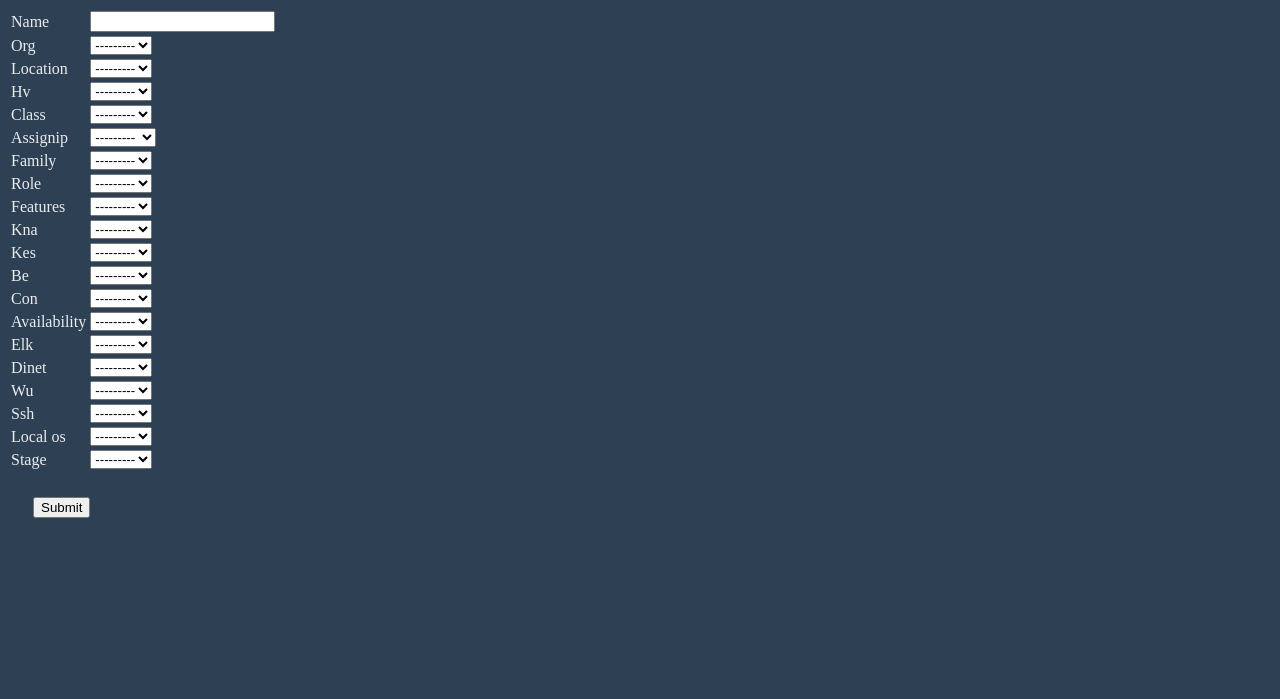
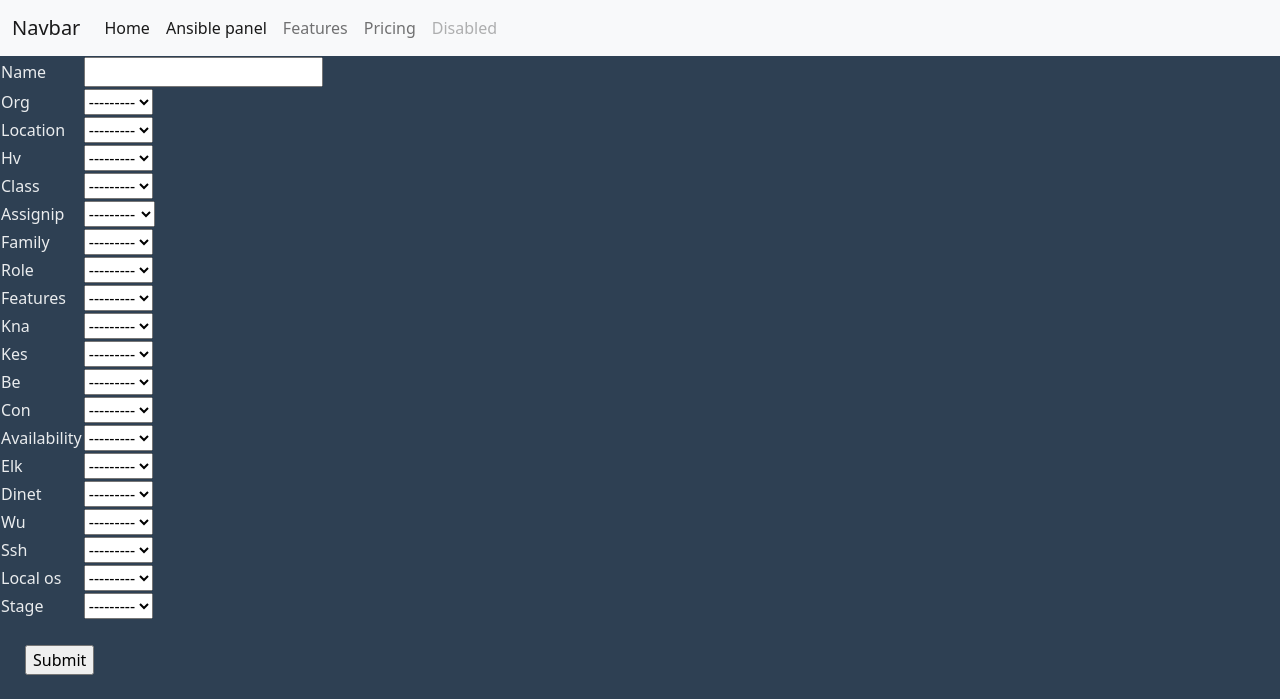
Before and after one commit to Chloy/AdminPanel, a Django app: template WorkProject/ansible_admin_panel/templates/ansible_admin_panel/add_host.html in a window 1280 px wide. Shown: the top 699 px of the page. Run offline with Django 4.2, Linux system fonts and the light colour scheme; the template is opened without the code that fills it: values that come from a table or form of the project are taken from there, others are empty; data comes from the database, SQL or seed files in the repository; both versions use the stored data as it was after the commit.

Commit message:
Add nav bar and refactor html

```diff
--- a/WorkProject/WorkProject/settings.py
+++ b/WorkProject/WorkProject/settings.py
@@ -9,8 +9,10 @@ https://docs.djangoproject.com/en/4.0/topics/settings/
 For the full list of settings and their values, see
 https://docs.djangoproject.com/en/4.0/ref/settings/
 """
+
 import creds
 from pathlib import Path
+from os import path
 
 # Build paths inside the project like this: BASE_DIR / 'subdir'.
 BASE_DIR = Path(__file__).resolve().parent.parent
@@ -55,7 +57,9 @@ ROOT_URLCONF = 'WorkProject.urls'
 TEMPLATES = [
     {
         'BACKEND': 'django.template.backends.django.DjangoTemplates',
-        'DIRS': [],
+        'DIRS': [
+            path.join(BASE_DIR, 'templates')
+        ],
         'APP_DIRS': True,
         'OPTIONS': {
             'context_processors': [
--- a/WorkProject/WorkProject/urls.py
+++ b/WorkProject/WorkProject/urls.py
@@ -15,8 +15,10 @@ Including another URLconf
 """
 from django.contrib import admin
 from django.urls import path, include
+from . import views
 
 urlpatterns = [
+    path('', views.home, name='home'),
     path('admin/', admin.site.urls),
-    path('', include('ansible_admin_panel.urls')),
+    path('ans_admin_panel/', include('ansible_admin_panel.urls'))
 ]
--- /dev/null
+++ b/WorkProject/WorkProject/views.py
@@ -0,0 +1,4 @@
+from django.shortcuts import render
+
+def home(request):
+    return render(request, 'base.html')
--- a/WorkProject/ansible_admin_panel/templates/ansible_admin_panel/add_host.html
+++ b/WorkProject/ansible_admin_panel/templates/ansible_admin_panel/add_host.html
@@ -1,4 +1,4 @@
-{% extends 'ansible_admin_panel/base.html' %}
+{% extends 'base.html' %}
 
 {% block head %}
     <title>Add host</title>
--- a/WorkProject/ansible_admin_panel/templates/ansible_admin_panel/base.html
+++ /dev/null
@@ -1,27 +0,0 @@
-<!DOCTYPE html>
-<html lang="ru-RU">
-    <head>
-        <style>
-            body {
-                background-color: #2e4053;
-            }
-            span {
-                color: #eaecee;
-            }
-            h1 {
-                color:  #eaecee;
-            }
-            td {
-                color: #eaecee;
-            }
-        </style>
-        {% block head %}
-            <title>No title</title>
-        {% endblock %}
-    </head>
-    <body>
-        {% block body %}
-            <h1>There is no content</h1>
-        {% endblock %}
-    </body>
-</html>
--- a/WorkProject/ansible_admin_panel/templates/ansible_admin_panel/home.html
+++ b/WorkProject/ansible_admin_panel/templates/ansible_admin_panel/home.html
@@ -1,4 +1,4 @@
-{% extends 'ansible_admin_panel/base.html' %}
+{% extends 'base.html' %}
 
 {% block head %}
     <title>Home page</title>
@@ -6,4 +6,7 @@
 
 {% block body %}
     <h1>Home page</h1>
+    {% for org in orgs %}
+        {{ org }}
+    {% endfor %}
 {% endblock %}
--- a/WorkProject/ansible_admin_panel/views.py
+++ b/WorkProject/ansible_admin_panel/views.py
@@ -1,9 +1,12 @@
 from django.shortcuts import redirect, render
 from django.http import HttpResponseRedirect
 from .forms import HostForm
+from .models import *
 
 
 def home(request):
+    #orgs = ORG.objects.all()
+
     return render(request, 'ansible_admin_panel/home.html')
 
 
--- /dev/null
+++ b/WorkProject/templates/base.html
@@ -0,0 +1,47 @@
+<!DOCTYPE html>
+<html lang="ru-RU">
+    <head>
+        <link href="https://cdn.jsdelivr.net/npm/bootstrap@5.1.3/dist/css/bootstrap.min.css" rel="stylesheet" integrity="sha384-1BmE4kWBq78iYhFldvKuhfTAU6auU8tT94WrHftjDbrCEXSU1oBoqyl2QvZ6jIW3" crossorigin="anonymous">
+
+        <style>
+            body {
+                background-color: #2e4053;
+            }
+            span {
+                color: #eaecee;
+            }
+            h1 {
+                color:  #eaecee;
+            }
+            td {
+                color: #eaecee;
+            }
+        </style>
+        {% block head %}
+            <title>No title</title>
+        {% endblock %}
+    </head>
+    <body>
+        <nav class="navbar navbar-expand-lg navbar-light bg-light">
+            <div class="container-fluid">
+              <a class="navbar-brand" href="#">Navbar</a>
+              <button class="navbar-toggler" type="button" data-bs-toggle="collapse" data-bs-target="#navbarNavAltMarkup" aria-controls="navbarNavAltMarkup" aria-expanded="false" aria-label="Toggle navigation">
+                <span class="navbar-toggler-icon"></span>
+              </button>
+              <div class="collapse navbar-collapse" id="navbarNavAltMarkup">
+                <div class="navbar-nav">
+                  <a class="nav-link active" aria-current="page" href="{% url 'home' %}">Home</a>
+                  <a class="nav-link active" aria-current="page" href="{% url 'ansible_admin_panel_home' %}">Ansible panel</a>
+                  <a class="nav-link" href="#">Features</a>
+                  <a class="nav-link" href="#">Pricing</a>
+                  <a class="nav-link disabled">Disabled</a>
+                </div>
+              </div>
+            </div>
+          </nav>
+        {% block body %}
+            <h1>There is no content</h1>
+        {% endblock %}
+        <script src="https://cdn.jsdelivr.net/npm/bootstrap@5.1.3/dist/js/bootstrap.bundle.min.js" integrity="sha384-ka7Sk0Gln4gmtz2MlQnikT1wXgYsOg+OMhuP+IlRH9sENBO0LRn5q+8nbTov4+1p" crossorigin="anonymous"></script>
+    </body>
+</html>
```
Also changed, not shown: WorkProject/db.sqlite3.
